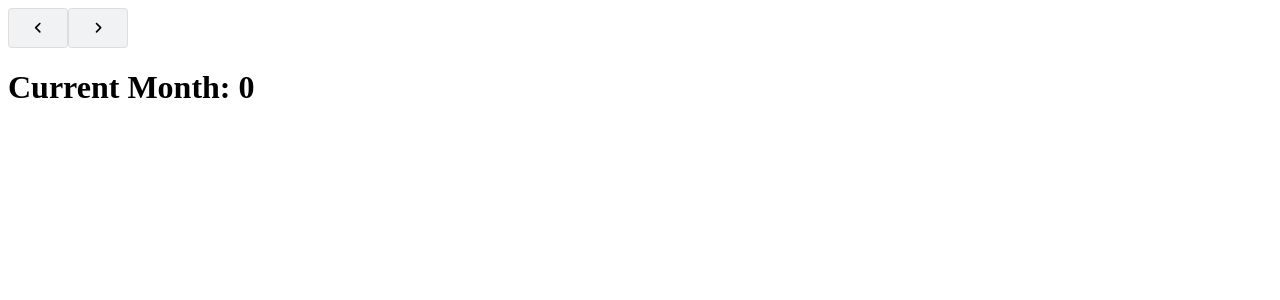
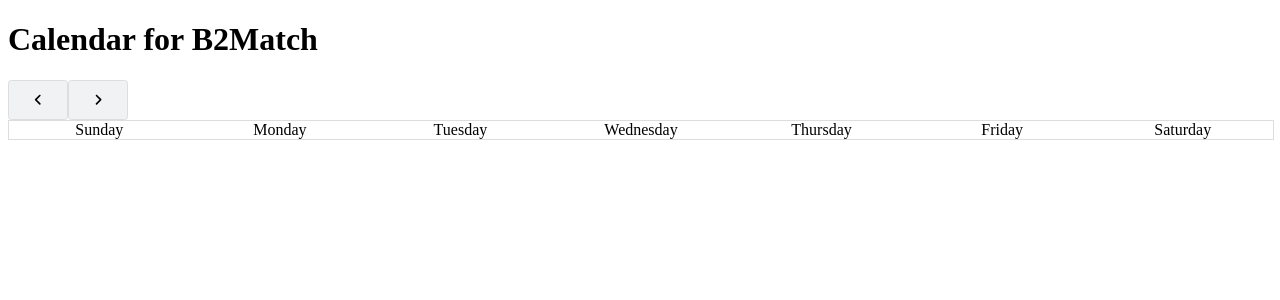
Before and after one commit to roberth6060/react-calender-app, a React (Create React App) app: page / in a window 1280 px wide. Shown: the top 300 px of the page. Built offline with nearby package versions, Linux system fonts and the light colour scheme.

Commit message:
added calendar days header and style

```diff
--- /dev/null
+++ b/src/components/CalendarGridHeader/CalendarGridHeader.tsx
@@ -0,0 +1,18 @@
+import moment from "moment";
+import { FlexRow } from "../../container";
+import { DaysContainer } from "./style/CalendarGridHeader-Style";
+
+const CalendarGridHeader = ()=> {
+  const days = new Array(...Array(7));
+
+ const day =  moment().day(4).format('dddd');
+
+    return(<DaysContainer>
+      {days.map((_, i)=> {
+        return (<div key={i}>{moment().day(i).format('dddd')}</div>);
+      })}
+
+    </DaysContainer>)
+}
+
+export default CalendarGridHeader
--- /dev/null
+++ b/src/components/CalendarGridHeader/index.ts
@@ -0,0 +1 @@
+export { default as CalendarGridHeader } from "./CalendarGridHeader";
--- /dev/null
+++ b/src/components/CalendarGridHeader/style/CalendarGridHeader-Style.ts
@@ -0,0 +1,6 @@
+import styled from "styled-components";
+
+export const DaysContainer = styled.div`
+  text-align: center;
+  border: 1px solid #ddd;
+`;
--- /dev/null
+++ b/src/components/CalendarHeader/CalendarHeader.tsx
@@ -0,0 +1,25 @@
+import { useState } from "react";
+import { FontAwesomeIcon } from "@fortawesome/react-fontawesome";
+import { faAngleLeft, faAngleRight } from "@fortawesome/free-solid-svg-icons";
+import { ArrowButton } from "./style/CalendarHeader-style";
+
+const CalendarHeader = ()=>{
+     /**
+   * Function - handle upating month on click
+   */
+   const [curMonth, setCurMonth] = useState(0);
+  const handleLeftArrow = ()=> {
+    setCurMonth(curMonth - 1)
+    }
+   const handleRigthArrow = ()=> {
+    setCurMonth(curMonth + 1)
+    }
+
+    return (<>
+       <ArrowButton onClick={handleLeftArrow} type="submit">
+       <FontAwesomeIcon icon={faAngleLeft} />
+    </ArrowButton>
+    <ArrowButton onClick={handleRigthArrow}  type="submit"> <FontAwesomeIcon icon={faAngleRight} /></ArrowButton>
+    </>)
+}
+export default CalendarHeader;
--- /dev/null
+++ b/src/components/CalendarHeader/style/CalendarHeader-style.ts
@@ -0,0 +1,12 @@
+import styled from "styled-components";
+
+export const ArrowButton = styled.button`
+  width: 60px;
+  height: 40px;
+  border-radius: 0.25em;
+  align-items: center;
+  justify-content: center;
+  cursor: pointer;
+  background: #f1f2f3;
+  border: 1px solid #ddd;
+`;
--- a/src/components/Calender/Calender.tsx
+++ b/src/components/Calender/Calender.tsx
@@ -1,30 +1,18 @@
-import moment from "moment";
-import { useState } from "react";
-import { FontAwesomeIcon } from "@fortawesome/react-fontawesome";
-import { faAngleLeft, faAngleRight } from "@fortawesome/free-solid-svg-icons";
-import { ArrowButton } from "./style/Calender-style";
+import CalendarGridHeader from "../CalendarGridHeader/CalendarGridHeader";
+import CalendarHeader from "../CalendarHeader/CalendarHeader";
+
+import { CalendarContainer } from "./style/Calender-style";
 
 const Calendar = ()=> {
-  const [curMonth, setCurMonth] = useState(0);
+  return (
+    <>
+      <h1>Calendar for B2Match</h1>
+      <CalendarHeader/>
+      <CalendarContainer>
+        <CalendarGridHeader/>
+      </CalendarContainer>
+    </>
 
-
-  /**
-   * Function - handle upating month on click
-   */
-  const handleLeftArrow = ()=> {
-    setCurMonth(curMonth - 1)
-    }
-   const handleRigthArrow = ()=> {
-    setCurMonth(curMonth + 1)
-    }
-
-  return (<>
-    <ArrowButton onClick={handleLeftArrow} type="submit">
-       <FontAwesomeIcon icon={faAngleLeft} />
-    </ArrowButton>
-    <ArrowButton onClick={handleRigthArrow}  type="submit"> <FontAwesomeIcon icon={faAngleRight} /></ArrowButton>
-
-    <h1>Current Month: {curMonth}</h1>
-  </>)
+  )
 }
 export default Calendar;
--- a/src/components/Calender/style/Calender-style.tsx
+++ b/src/components/Calender/style/Calender-style.tsx
@@ -1,12 +1,9 @@
 import styled from "styled-components";
 
-export const ArrowButton = styled.button`
-  width: 60px;
-  height: 40px;
-  border-radius: 0.25em;
-  align-items: center;
-  justify-content: center;
-  cursor: pointer;
-  background: #f1f2f3;
-  border: 1px solid #ddd;
+export const CalendarContainer = styled.div`
+    & > * {
+  display: grid;
+  grid-template-columns: repeat(7, 1fr);
+  width: 100%;
+}
 `
```
Also changed, not shown: src/container/index.tsx (+4 -5 lines), script.txt (deleted), src/App.tsx (line endings or trailing spaces), 2 other files (tests, documents, lock files or other folders).
